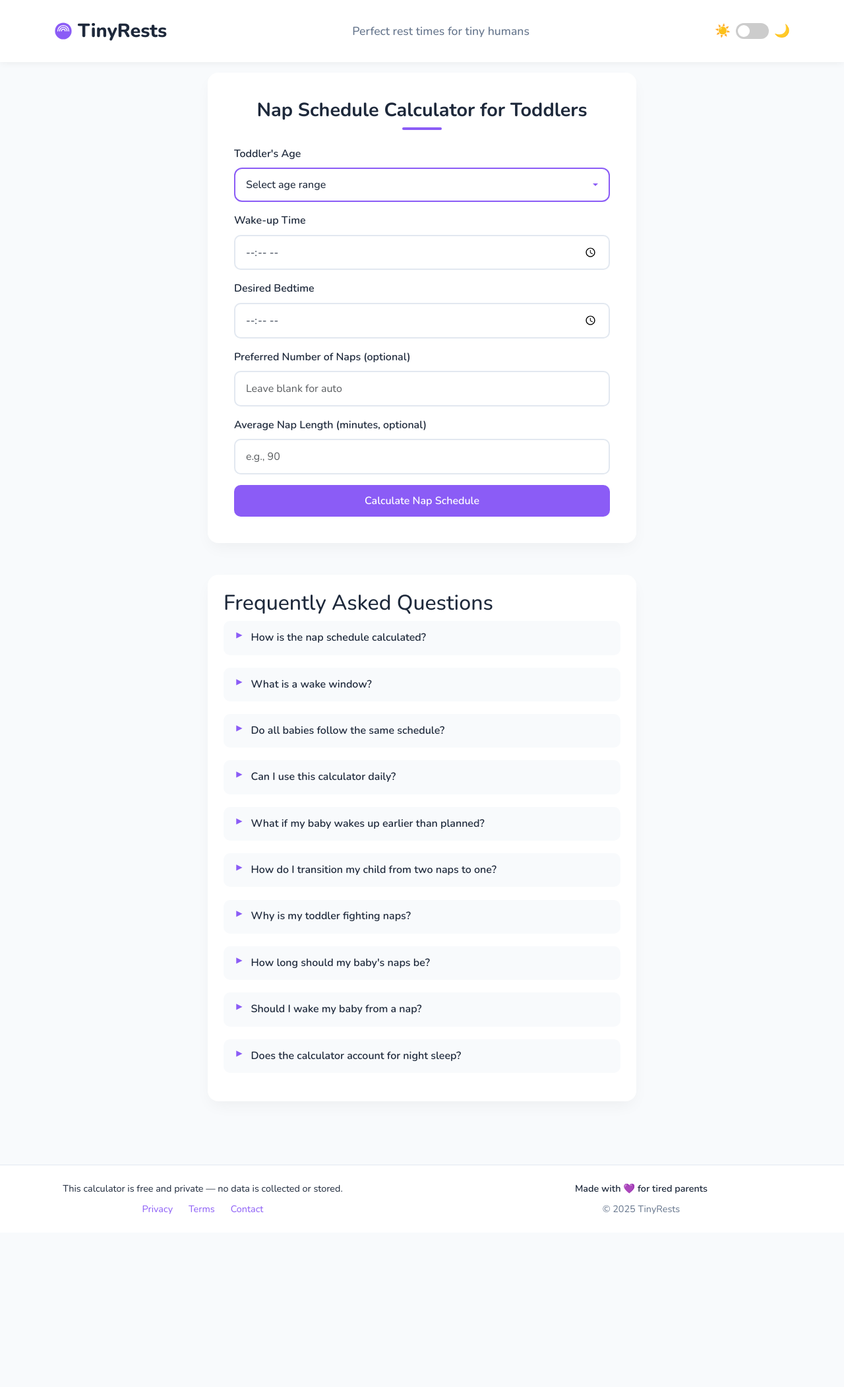
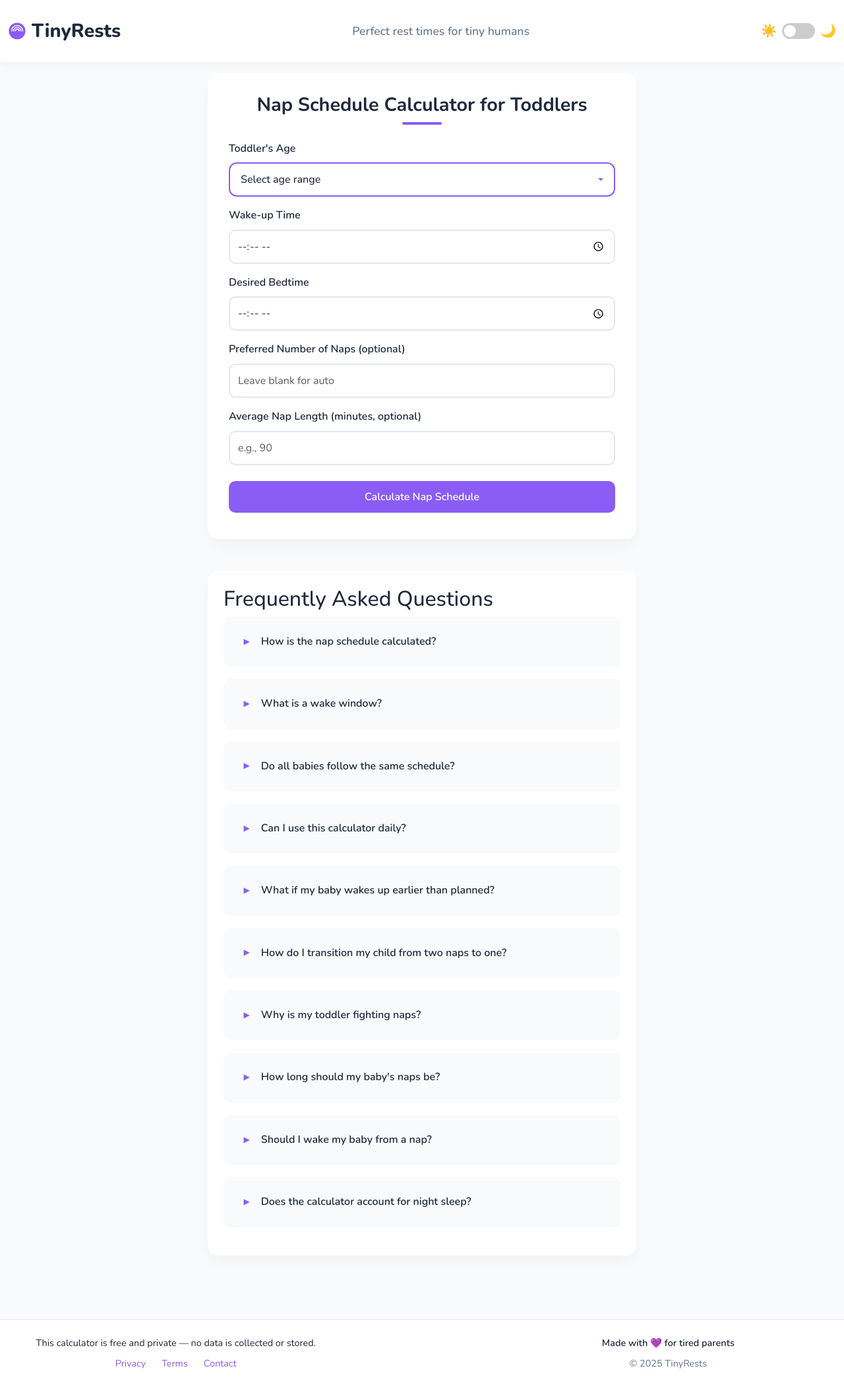
Before and after one commit to IUshakovsky/NapCalc, a Jekyll site: the page built from index.html, in a window 1280 px wide. Shown: the whole page at 66% size. Built offline with Jekyll 4.4.1, drawn with Linux system fonts in a browser that asks for light colours; before the commit the page ends 1868 px from its top, so only the background shows below that.

Commit message:
styles improved for mobile usability

```diff
--- a/assets/css/styles.css
+++ b/assets/css/styles.css
@@ -1238,3 +1238,115 @@ html.dark-mode .copy-feedback {
     padding: 1.5rem;
   }
 }
+/* ===== RESPONSIVE CONTAINER FIX ===== */
+.container {
+  /* More flexible approach - won't affect existing layouts */
+  width: 100%;
+  max-width: 100%;
+  margin-left: auto;
+  margin-right: auto;
+}
+
+@media (min-width: 1441px) {
+  .container {
+    max-width: 1440px;
+  }
+}
+
+/* ===== TOUCH TARGET SIZE IMPROVEMENTS ===== */
+/* Make clickable elements at least 44x44px for mobile */
+.btn,
+button,
+.dropdown-item,
+.faq-question,
+input[type="checkbox"],
+input[type="radio"],
+.action-btn,
+.faq-question::before {
+  min-height: 44px;
+  min-width: 44px;
+}
+
+/* Fix touch targets in dropdown menus */
+.dropdown-item {
+  padding: 12px 16px;
+}
+
+/* Better tap targets for FAQ questions */
+.faq-question {
+  padding: 12px 12px 12px 44px;
+  position: relative;
+}
+
+.faq-question::before {
+  display: flex;
+  align-items: center;
+  justify-content: center;
+  width: 44px;
+  height: 44px;
+  left: 0;
+  top: 50%;
+  transform: translateY(-50%);
+}
+
+.faq-question.active::before {
+  transform: translateY(-50%) rotate(90deg);
+}
+
+/* ===== RESPONSIVE DESIGN FIXES ===== */
+/* Improve calculator card responsiveness */
+.calculator-card {
+  width: 100%;
+  max-width: 650px;
+  padding: clamp(1rem, 5vw, 2rem);
+  margin: 0 auto 3rem;
+}
+
+/* Make form controls fully responsive */
+input.form-control,
+select.form-select,
+.dropdown-toggle {
+  width: 100%;
+  padding: 12px;
+  font-size: 16px; /* Prevents iOS zoom on focus */
+}
+
+/* Improve FAQ section responsiveness */
+.faq-section {
+  /* Keep original width behavior but improve padding responsiveness */
+  padding: clamp(1rem, 3vw, 1.5rem);
+}
+
+/* Better spacing on mobile */
+@media (max-width: 576px) {
+  .faq-item {
+    margin-bottom: 1rem;
+  }
+
+  .faq-answer {
+    padding: 1rem 0.5rem 0.5rem 12px;
+  }
+
+  .header-content {
+    padding: 0.5rem;
+  }
+
+  /* Ensure logo and text is visible on small screens */
+  .logo-text {
+    font-size: 1.2rem;
+  }
+}
+
+/* Prevent overflow issues on smaller screens */
+@media (max-width: 576px) {
+  .container {
+    padding-left: 1rem;
+    padding-right: 1rem;
+  }
+}
+
+/* Fix button area for better tapping */
+.btn-primary {
+  padding: 12px 16px;
+  margin: 8px 0;
+}
```
